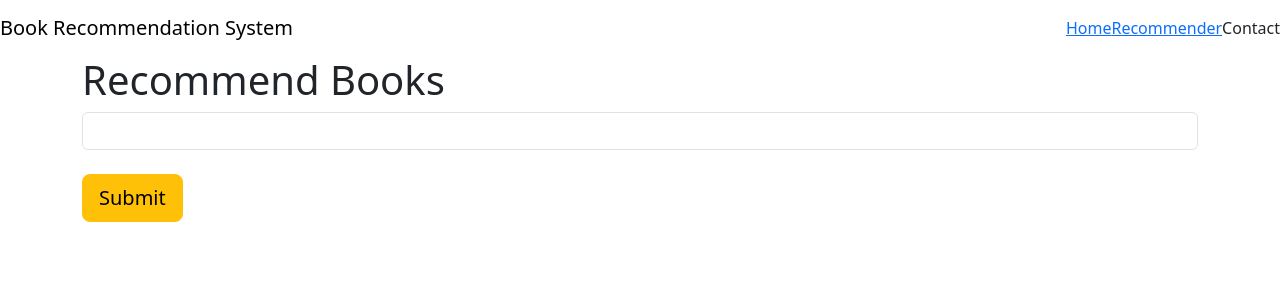
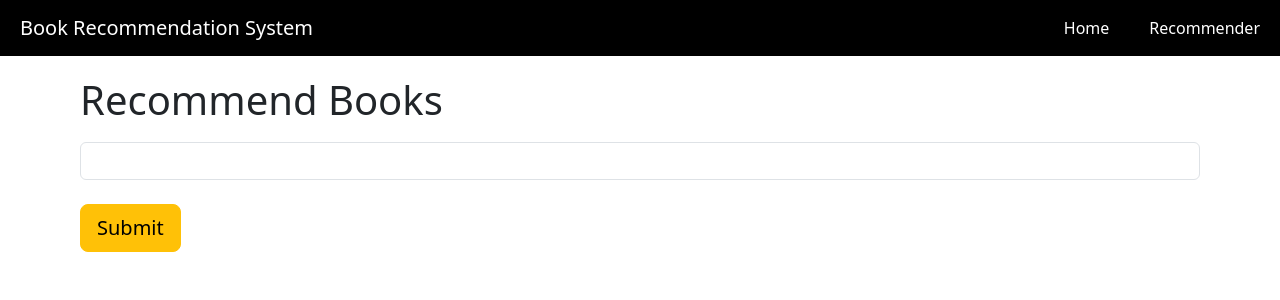
Before and after one commit to hussainBurhan/Book-Recommendation-System, a Flask app: page /recommend in a window 1280 px wide. Shown: the top 300 px of the page. Run offline with Flask 3, Linux system fonts and the light colour scheme; parts of the project's set-up code (start-up, migrations or seed data) failed here and were passed over.

Commit message:
Improve UI

```diff
--- a/templates/recommend.html
+++ b/templates/recommend.html
@@ -4,20 +4,26 @@
     <meta charset="UTF-8">
     <title>Title</title>
     <link href="https://cdn.jsdelivr.net/npm/bootstrap@5.3.2/dist/css/bootstrap.min.css" rel="stylesheet" integrity="sha384-T3c6CoIi6uLrA9TneNEoa7RxnatzjcDSCmG1MXxSR1GAsXEV/Dwwykc2MPK8M2HN" crossorigin="anonymous">
+    <style>
+        a{
+        padding: 5px 20px 5px 20px;
+        text-decoration: none;
+        color: white;
+        }
+    </style>
 </head>
 <body>
-    <nav class="navbar">
-        <a class="navbar-brand">Book Recommendation System</a>
+    <nav class="navbar" style="background-color: black">
+        <a class="navbar-brand" href="/" style="color:white">Book Recommendation System</a>
         <ul class="nav nav-bar nav">
             <li><a href="/">Home</a></li>
             <li><a href="/recommend">Recommender</a></li>
-            <li><a>Contact</a></li>
         </ul>
     </nav>
-    <div class="container">
+    <div class="container" style="padding: 10px 10px 10px 10px">
         <div class="row">
             <div class="col-md-12">
-                <h1>Recommend Books</h1>
+                <h1 style="padding-top: 10px; padding-bottom: 10px;">Recommend Books</h1>
                 <form action="/recommend_books", method="POST">
                     <input name="user_input" type="text" class="form-control">
                     <br>
@@ -27,7 +33,7 @@
 
             {% if data %}
                 {% for i in data %}
-                    <div class="col-md-3">
+                    <div class="col-md-3" style="padding: 20px 5px 20px 5px">
                         <div class="card">
                             <div class="card-body">
                                 <img class="card-img-top" src="{{ i[2] }}">
```
Also changed, not shown: templates/index.html (+11 -5 lines).
